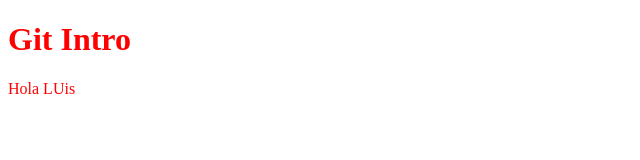
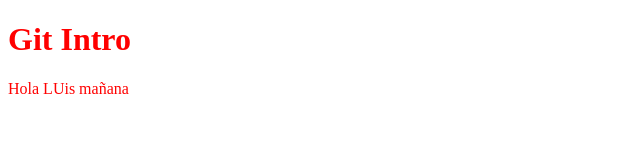
Before and after one commit to ensalcedo/bootcamp-lu-jue, a plain HTML site: page index.html in a window 1280 px wide. Shown: the full height of the page, 0-640 px from the left. Drawn offline with Linux system fonts and the light colour scheme.

Commit message:
guardar index

```diff
--- a/index.html
+++ b/index.html
@@ -8,7 +8,7 @@
 </head>
 <body>
     <h1>Git Intro</h1>
-<p>Hola LUis</p>
+<p>Hola LUis mañana</p>
 
 </body>
 </html>
```
